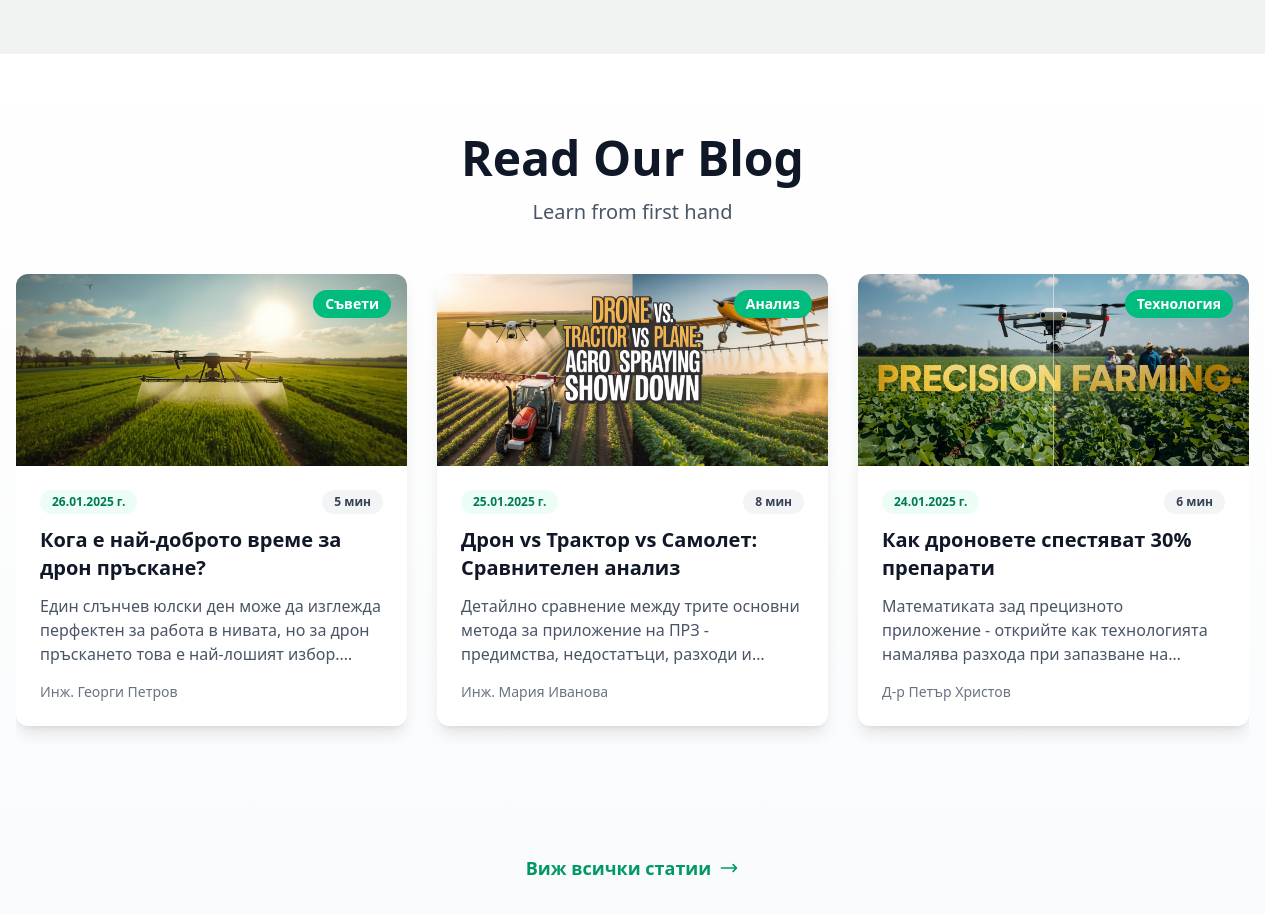
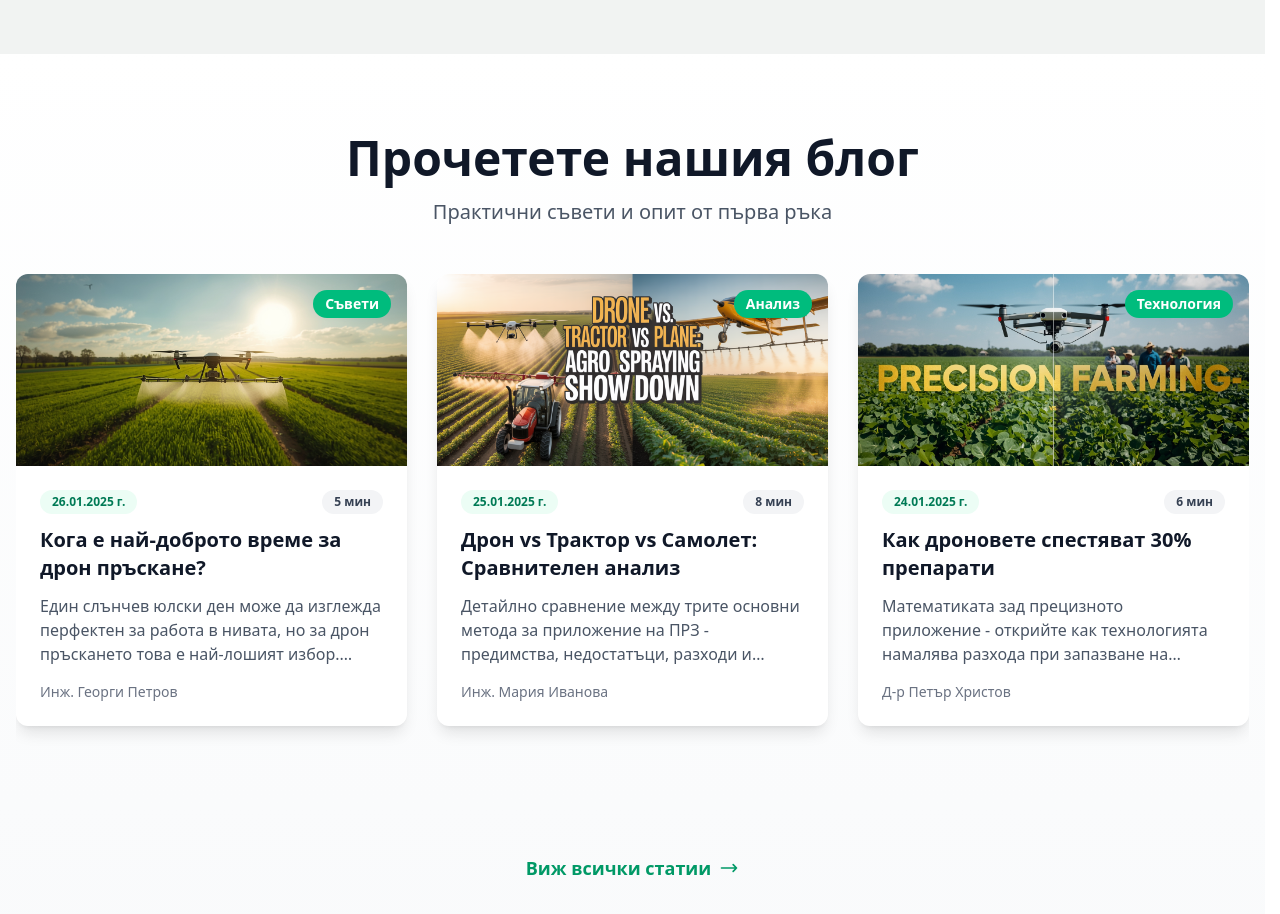
Before and after one commit to bojidaryovchev/AirAgro, a Next.js app: page / in a window 1280 px wide. Shown: the part 4660-5574 px from the top of the page. Built offline with nearby package versions, Linux system fonts and the light colour scheme.

Commit message:
Localize blog section heading and subtitle

```diff
--- a/src/components/BlogSection.tsx
+++ b/src/components/BlogSection.tsx
@@ -2,6 +2,7 @@
 
 import BlogCard from "@/components/BlogCard";
 import { Article } from "@/lib/articles";
+import { useLanguage } from "@/contexts/LanguageContext";
 import { Autoplay } from "swiper/modules";
 import { Swiper, SwiperSlide } from "swiper/react";
 
@@ -13,6 +14,8 @@ interface BlogSectionProps {
 }
 
 export default function BlogSection({ articles }: BlogSectionProps) {
+  const { t } = useLanguage();
+
   if (articles.length === 0) {
     return null;
   }
@@ -22,8 +25,10 @@ export default function BlogSection({ articles }: BlogSectionProps) {
       <div className="container mx-auto px-4">
         {/* Header */}
         <div className="mb-12 text-center">
-          <h2 className="mb-4 text-4xl font-bold text-gray-900 md:text-5xl dark:text-white">Read Our Blog</h2>
-          <p className="mx-auto max-w-3xl text-xl text-gray-600 dark:text-gray-300">Learn from first hand</p>
+          <h2 className="mb-4 text-4xl font-bold text-gray-900 md:text-5xl dark:text-white">
+            {t("blog.sectionTitle")}
+          </h2>
+          <p className="mx-auto max-w-3xl text-xl text-gray-600 dark:text-gray-300">{t("blog.sectionSubtitle")}</p>
         </div>
 
         {/* Swiper Carousel */}
--- a/src/locales/bg.json
+++ b/src/locales/bg.json
@@ -69,6 +69,9 @@
   "stats.spread.value": "0%",
   "stats.spread.label": "Уплътняване на почвата",
 
+  "blog.sectionTitle": "Прочетете нашия блог",
+  "blog.sectionSubtitle": "Практични съвети и опит от първа ръка",
+
   "video.badge": "Вижте в Действие",
   "video.title": "Дрон Пръскане в Действие",
   "video.description": "Гледайте как нашият DJI Agras T50 дрон ефективно покрива полетата с прецизна технология за пръскане.",
--- a/src/locales/en.json
+++ b/src/locales/en.json
@@ -69,6 +69,9 @@
   "stats.spread.value": "0%",
   "stats.spread.label": "Soil compaction",
 
+  "blog.sectionTitle": "Read Our Blog",
+  "blog.sectionSubtitle": "Learn from first hand",
+
   "video.badge": "See It In Action",
   "video.title": "Drone Spraying in Action",
   "video.description": "Watch how our DJI Agras T50 drone efficiently covers fields with precision spraying technology.",
```
